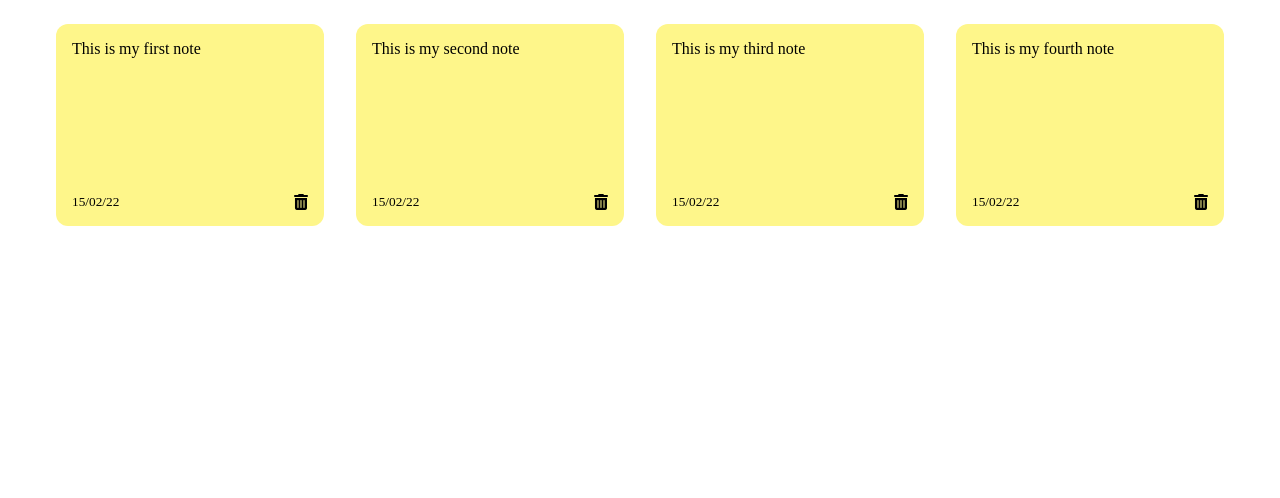
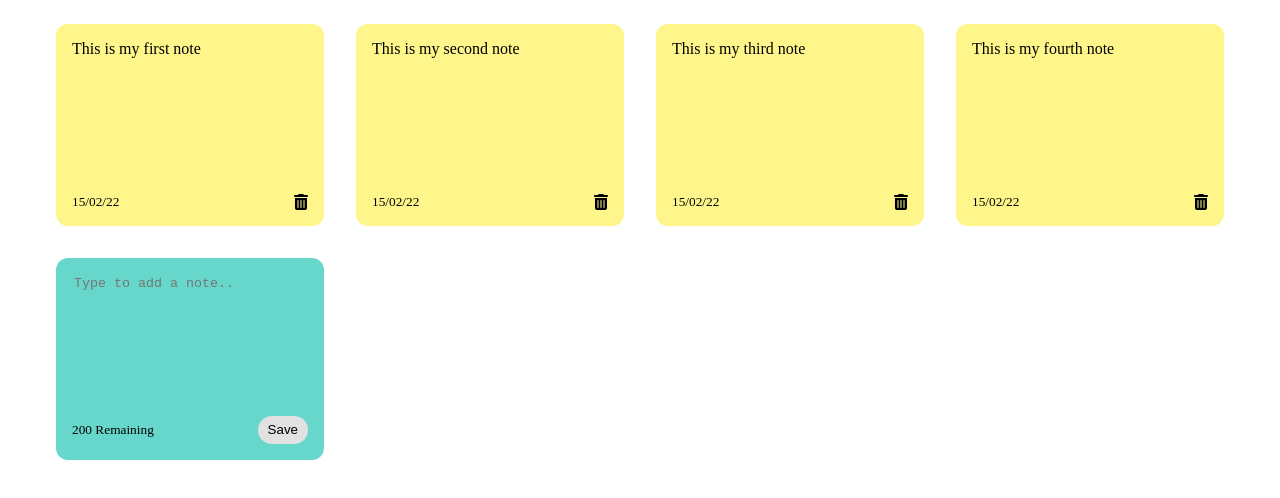
Before and after one commit to ankitt01/Notes, a React (Create React App) app: page / in a window 1280 px wide. Shown: the top 498 px of the page. Built offline with nearby package versions, Linux system fonts and the light colour scheme.

Commit message:
adding new Note

```diff
--- a/src/App.js
+++ b/src/App.js
@@ -26,9 +26,20 @@ function App() {
     date: "15/02/22"
   }
 ]);
+
+const addNote = (text) => {
+  const date = new Date();
+  const newNote = {
+    id:nanoid(),
+    text: text,
+    date: date.toLocaleDateString()
+  }
+  const newNotes = [...notes, newNote];
+  setNotes(newNotes);
+}
   return (
     <div className='container' >
-      <NotesList notes={notes} />
+      <NotesList notes={notes} handleAddNote={addNote}/>
     </div>
   );
 }
--- /dev/null
+++ b/src/components/AddNote.jsx
@@ -0,0 +1,26 @@
+import React, { useState } from 'react'
+
+function AddNote({handleAddNote}) {
+    const [ noteText, setNoteText] = useState('')
+
+    const handleChange = (e) => {
+        setNoteText(e.target.value)
+    }
+    const handleSaveClick = () => {
+        if(noteText.trim().length > 0) {
+            handleAddNote(noteText);
+            setNoteText('');
+        }
+    }
+  return (
+    <div className='note new'>
+        <textarea cols="10" rows="8" value={noteText} placeholder='Type to add a note..' onChange={handleChange}></textarea>
+        <div className='note-footer'>
+            <small>200 Remaining</small>
+            <button className='save' onClick={handleSaveClick}>Save</button>
+        </div>
+    </div>
+  )
+}
+
+export default AddNote
--- a/src/components/NotesList.jsx
+++ b/src/components/NotesList.jsx
@@ -1,9 +1,11 @@
 import React from 'react'
+import AddNote from './AddNote'
 import Note from './Note'
-function NotesList({notes}) {
+function NotesList({notes, handleAddNote}) {
   return (
     <div className="notes-list">
       {notes.map(note=><Note id={note.id} text={note.text} date={note.date} />)}
+      <AddNote handleAddNote={handleAddNote}/>
     </div>
   )
 }
--- a/src/index.css
+++ b/src/index.css
@@ -12,6 +12,32 @@ html {
     grid-template-columns: repeat(auto-fit, minmax(300px, 1fr));
 }
 
+.note.new {
+    background-color: #67d7cc;
+}
+
+textarea {
+    border: none;
+    resize: none;
+    background-color: #67d7cc;
+}
+
+textarea:focus {
+    outline: none;
+}
+
+.save {
+    background-color: #e1e1e1;
+    border: none;
+    border-radius: 15px;
+    padding: 0.5em 0.75em;
+}
+
+.save:hover {
+    cursor: pointer;
+    background-color: #ededed;
+}
+
 .note {
     display: flex;
     flex-direction: column;
@@ -21,6 +47,7 @@ html {
     background-color: #fef68a;
     min-height: 170px;
     border-radius: 12px;
+    white-space: pre-wrap;
 }
 
 .note-footer {
@@ -28,3 +55,7 @@ html {
     align-items: center;
     justify-content: space-between;
 }
+
+.delete-icon {
+    cursor: pointer;
+}
```
